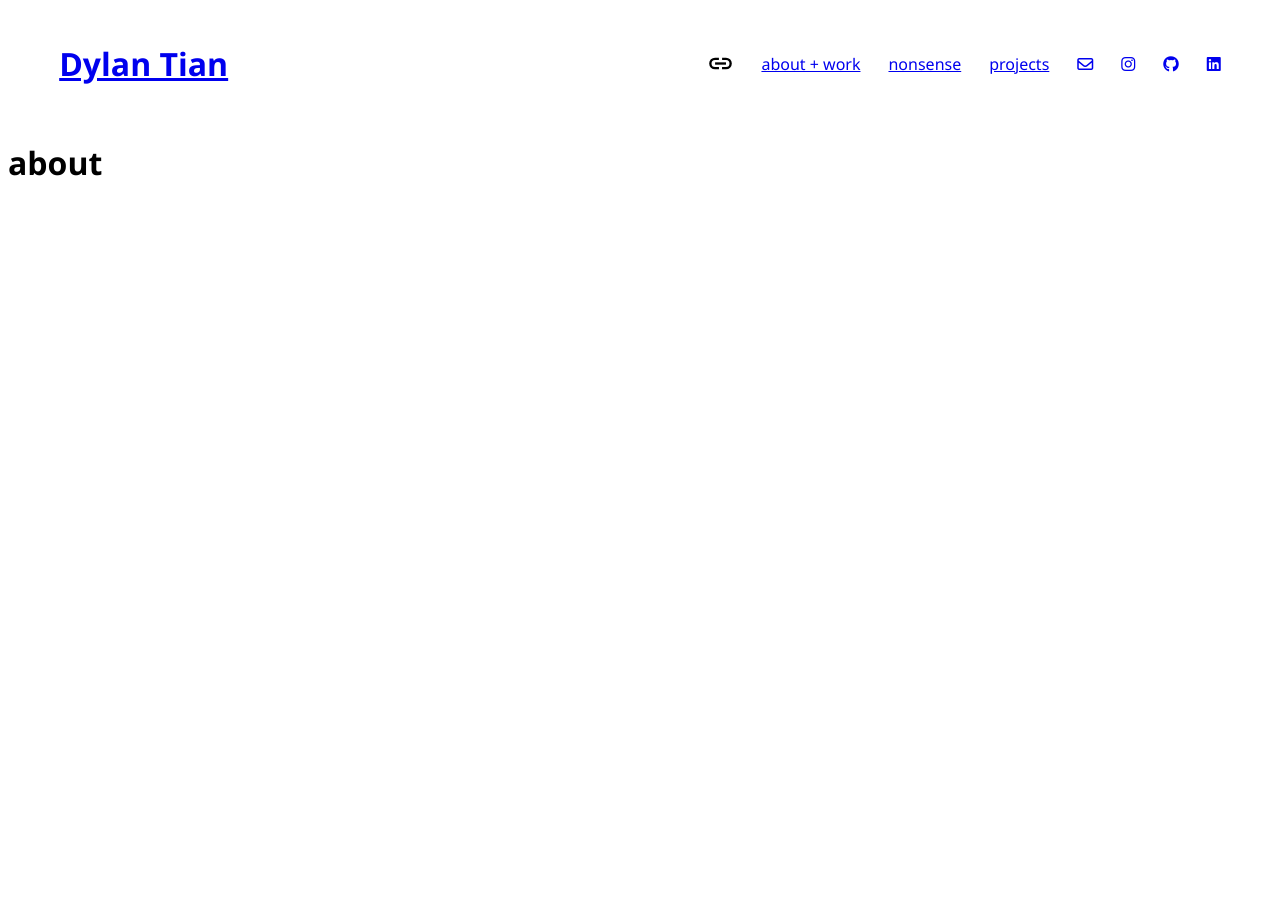
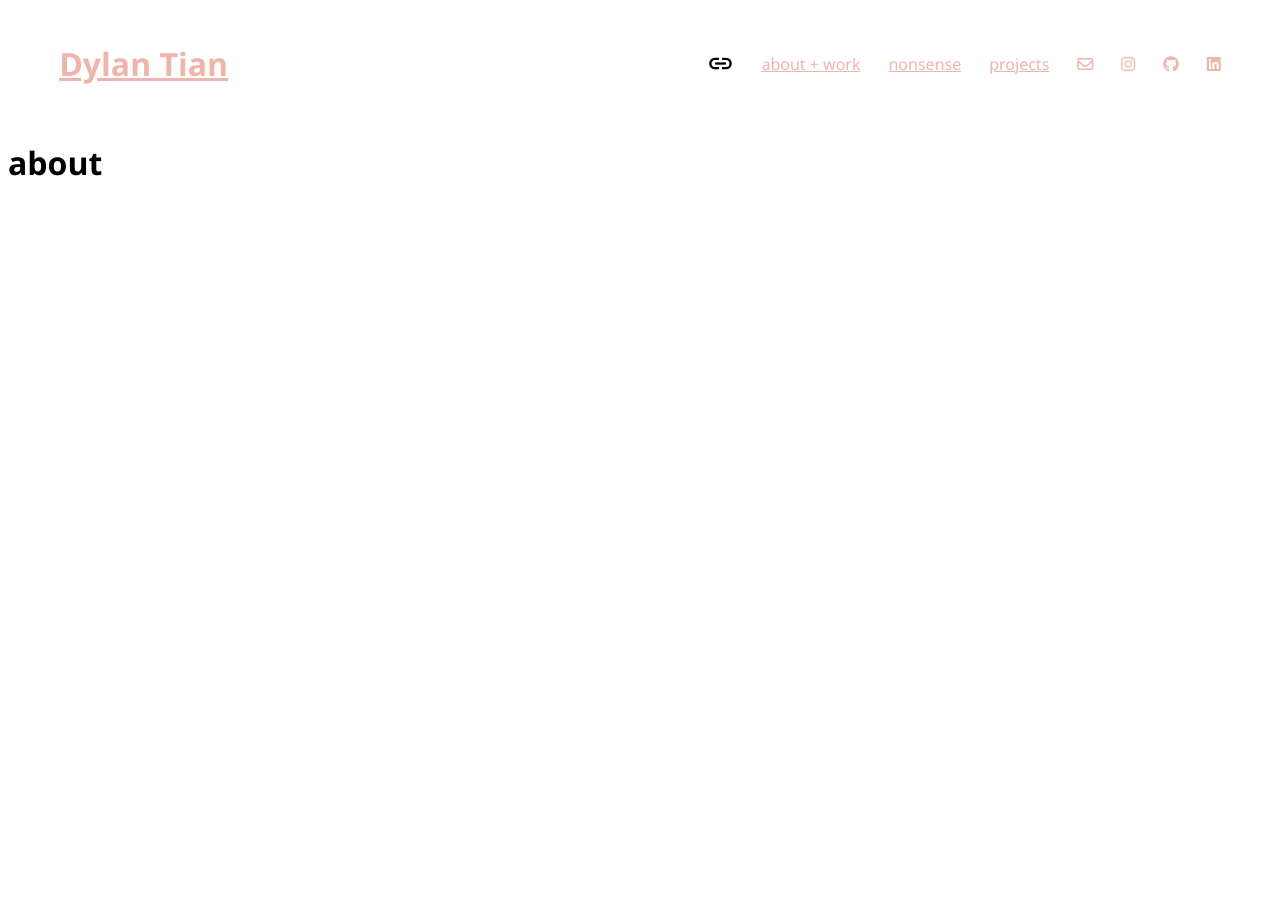
Before and after one commit to dylleealt/dylleealt.github.io, a Jekyll site: the page built from about.html, in a window 1280 px wide. Built offline with Jekyll 4.4.1, drawn with Linux system fonts in a browser that asks for light colours.

Commit message:
small fixes

```diff
--- a/css/style.css
+++ b/css/style.css
@@ -1,3 +1,5 @@
+@import "home.css";
+
 :root {
     /* todo: decide color palette later */
     --light-green: #cfe1d6;
@@ -14,8 +16,6 @@
     --dark-yellow: #b69d20;
 }
 
-@import "home.css";
-
 body {
     max-width: 100vw;
     min-height: 100vh;
@@ -25,7 +25,7 @@ body {
 
 a,
 a:hover {
-    color: light-red;
+    color: var(--light-red);
 }
 
 .icon {
@@ -74,7 +74,7 @@ a:hover {
     line-height: 1;
     height: 25px;
     width: 25px;
-    color: light-red;
+    color: var(--light-red);
 }
 
 .page-content {
```
